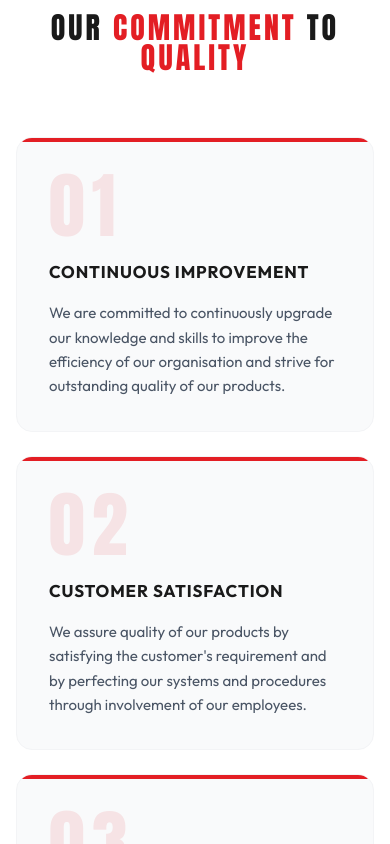
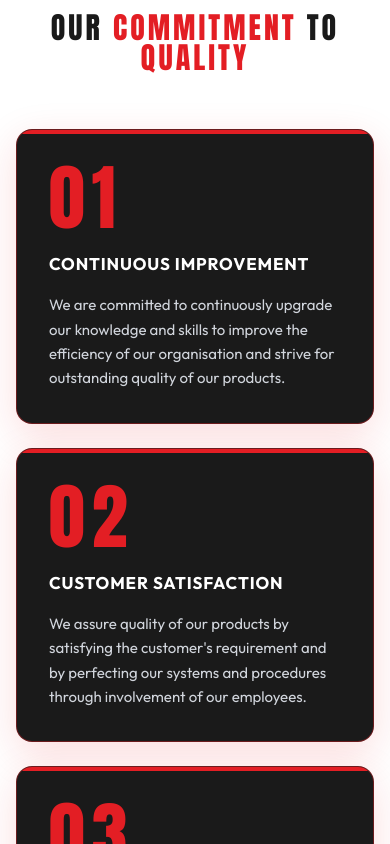
Before and after one commit to R1ssh1/Prayag, a React (Vite) app: page /quality-policy in a window 390 px wide. Shown: the part 840-1684 px from the top of the page. Built offline with nearby package versions, Linux system fonts and the light colour scheme.

Commit message:
feat: add Industries and Quality Policy sections with Vercel deployment configuration

```diff
--- a/src/components/sections/IndustriesSection.tsx
+++ b/src/components/sections/IndustriesSection.tsx
@@ -58,7 +58,7 @@ export const IndustriesSection: React.FC = () => {
 
               {/* Text Content */}
               <div className="absolute bottom-0 left-0 right-0 p-6 flex items-end h-full">
-                <h3 className="font-heading font-black text-white leading-tight uppercase transition-all duration-500 origin-bottom-left text-xl group-hover/card:text-3xl group-hover/card:text-prayag-red">
+                <h3 className="font-body font-bold text-white leading-tight uppercase transition-all duration-500 origin-bottom-left text-xl tracking-wider group-hover/card:text-2xl group-hover/card:text-prayag-red">
                   {industry.name}
                 </h3>
               </div>
@@ -67,8 +67,8 @@ export const IndustriesSection: React.FC = () => {
         </div>
 
         {/* Optional fade edges for marquee */}
-        <div className="absolute inset-y-0 left-0 w-16 sm:w-32 bg-gradient-to-r from-white to-transparent pointer-events-none" />
-        <div className="absolute inset-y-0 right-0 w-16 sm:w-32 bg-gradient-to-l from-white to-transparent pointer-events-none" />
+        <div className="absolute inset-y-0 left-0 w-8 sm:w-16 bg-gradient-to-r from-white/80 to-transparent pointer-events-none" />
+        <div className="absolute inset-y-0 right-0 w-8 sm:w-16 bg-gradient-to-l from-white/80 to-transparent pointer-events-none" />
       </div>
     </section>
   );
--- a/src/components/sections/quality/QualityPolicySection.tsx
+++ b/src/components/sections/quality/QualityPolicySection.tsx
@@ -1,9 +1,52 @@
-import React from "react";
-import { motion } from "framer-motion";
+import React, { useState, useEffect, useRef } from "react";
+import { motion, useInView } from "framer-motion";
 import { SectionHeading } from "../../ui/SectionHeading";
 import { qualityPolicy } from "../../../data/quality";
 
-export const QualityPolicySection: React.FC = () => (
+const PolicyCard = ({ stmt, i, isMobile }: { stmt: any; i: number; isMobile: boolean }) => {
+  const ref = useRef(null);
+  const isInView = useInView(ref, { margin: "-45% 0px -45% 0px" });
+
+  return (
+    <motion.div
+      ref={ref}
+      data-active={isMobile && isInView}
+      initial={{ opacity: 0, y: 30 }}
+      whileInView={{ opacity: 1, y: 0 }}
+      viewport={{ once: true, margin: "-60px" }}
+      transition={{ duration: 0.55, delay: i * 0.1 }}
+      className="group relative bg-gray-50 hover:bg-prayag-black data-[active=true]:bg-prayag-black border border-gray-100 hover:border-prayag-red/40 data-[active=true]:border-prayag-red/40 hover:-translate-y-2 data-[active=true]:-translate-y-2 hover:shadow-[0_12px_40px_rgba(227,30,36,0.15)] data-[active=true]:shadow-[0_12px_40px_rgba(227,30,36,0.15)] rounded-2xl p-8 transition-all duration-400 overflow-hidden"
+    >
+      {/* Red accent bar */}
+      <div className="absolute top-0 left-0 right-0 h-1 bg-prayag-red rounded-t-2xl" aria-hidden="true" />
+
+      {/* Number */}
+      <div className="text-[72px] font-heading font-black leading-none text-prayag-red/10 group-hover:text-prayag-red group-data-[active=true]:text-prayag-red transition-colors duration-300 select-none mb-4">
+        {stmt.number}
+      </div>
+
+      {/* Content */}
+      <h3 className="font-body font-bold text-[17px] uppercase tracking-wider text-prayag-black group-hover:!text-white group-data-[active=true]:!text-white transition-colors duration-300 mb-4">
+        {stmt.heading}
+      </h3>
+      <p className="font-body text-[15px] leading-relaxed text-gray-600 group-hover:text-gray-300 group-data-[active=true]:text-gray-300 transition-colors duration-300">
+        {stmt.body}
+      </p>
+    </motion.div>
+  );
+};
+
+export const QualityPolicySection: React.FC = () => {
+  const [isMobile, setIsMobile] = useState(false);
+
+  useEffect(() => {
+    const checkMobile = () => setIsMobile(window.innerWidth < 1024);
+    checkMobile(); // initial check
+    window.addEventListener("resize", checkMobile);
+    return () => window.removeEventListener("resize", checkMobile);
+  }, []);
+
+  return (
   <section
     id="policy-statements"
     className="bg-white py-24 lg:py-36"
@@ -37,30 +80,7 @@ export const QualityPolicySection: React.FC = () => (
       {/* Three policy statement cards */}
       <div className="grid grid-cols-1 lg:grid-cols-3 gap-6 mb-20">
         {qualityPolicy.statements.map((stmt, i) => (
-          <motion.div
-            key={stmt.id}
-            initial={{ opacity: 0, y: 30 }}
-            whileInView={{ opacity: 1, y: 0 }}
-            viewport={{ once: true, margin: "-60px" }}
-            transition={{ duration: 0.55, delay: i * 0.1 }}
-            className="group relative bg-gray-50 hover:bg-prayag-black border border-gray-100 hover:border-prayag-red/40 hover:-translate-y-2 hover:shadow-[0_12px_40px_rgba(227,30,36,0.15)] rounded-2xl p-8 transition-all duration-400 overflow-hidden"
-          >
-            {/* Red accent bar */}
-            <div className="absolute top-0 left-0 right-0 h-1 bg-prayag-red rounded-t-2xl" aria-hidden="true" />
-
-            {/* Number */}
-            <div className="text-[72px] font-heading font-black leading-none text-prayag-red/10 group-hover:text-prayag-red transition-colors duration-300 select-none mb-4">
-              {stmt.number}
-            </div>
-
-            {/* Content */}
-            <h3 className="font-body font-bold text-[17px] uppercase tracking-wider text-prayag-black group-hover:!text-white transition-colors duration-300 mb-4">
-              {stmt.heading}
-            </h3>
-            <p className="font-body text-[15px] leading-relaxed text-gray-600 group-hover:text-gray-300 transition-colors duration-300">
-              {stmt.body}
-            </p>
-          </motion.div>
+          <PolicyCard key={stmt.id} stmt={stmt} i={i} isMobile={isMobile} />
         ))}
       </div>
 
@@ -100,4 +120,5 @@ export const QualityPolicySection: React.FC = () => (
       </motion.div>
     </div>
   </section>
-);
+  );
+};
```
Also changed, not shown: vercel.json (added).
